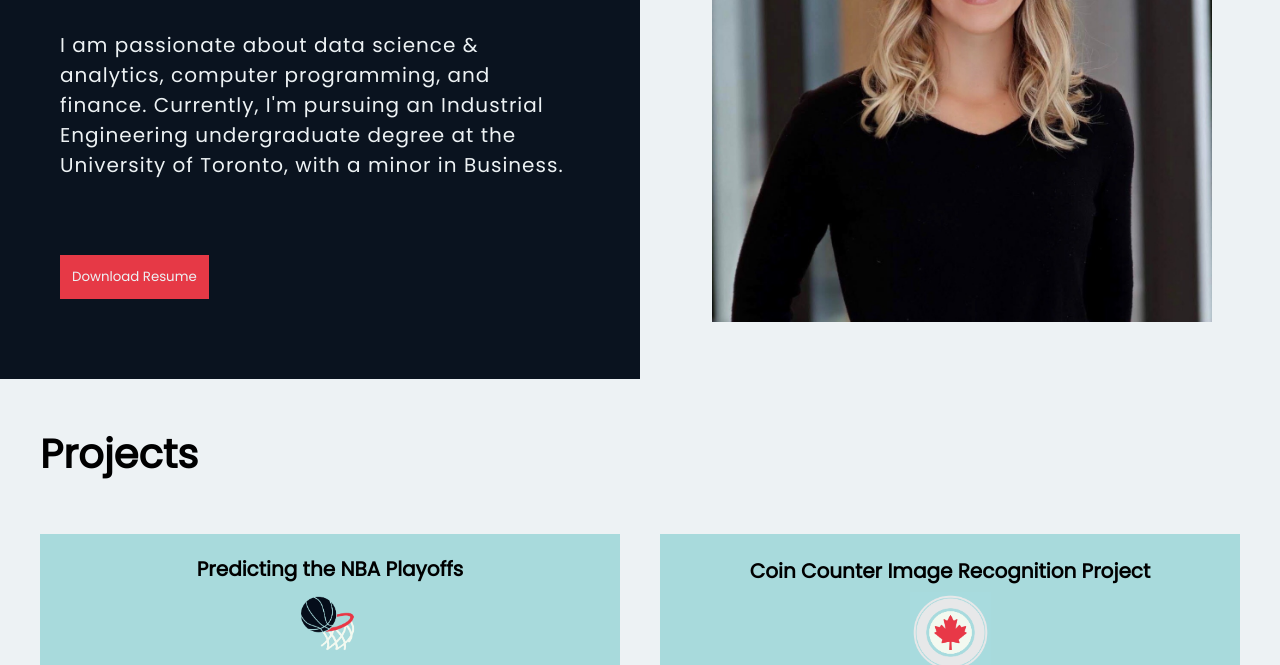
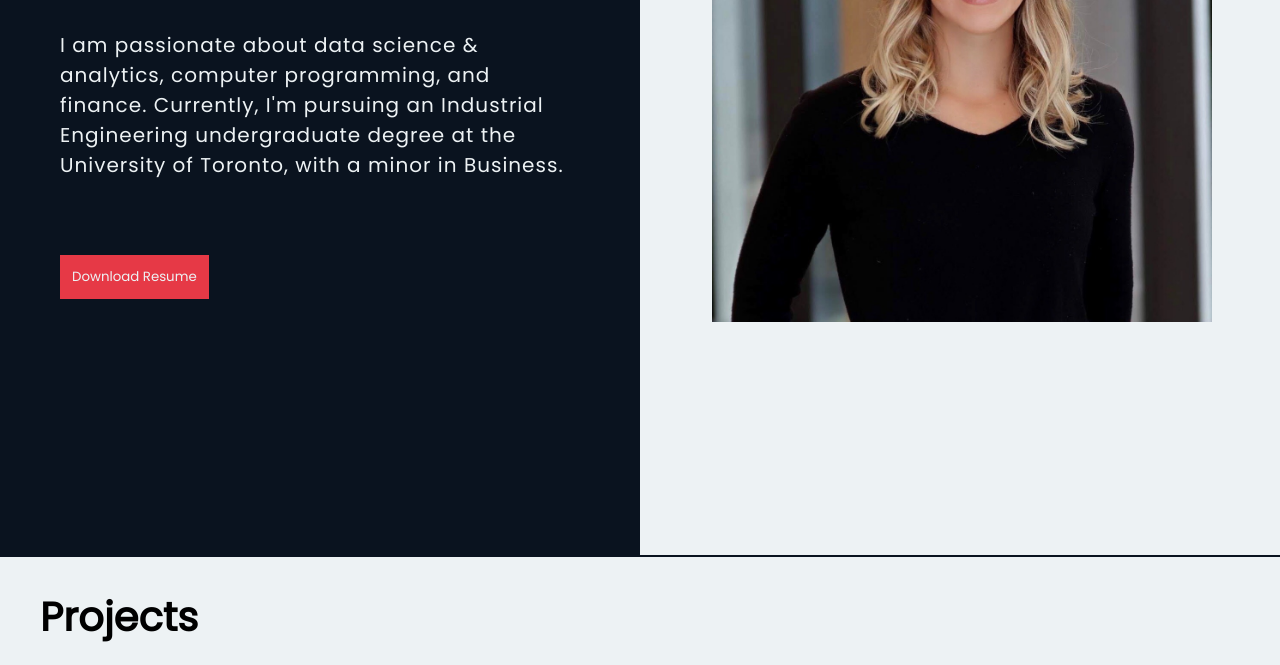
Before and after one commit to mariapapadimitriou/mariapapadimitriou.github.io, a plain HTML site: page index.html in a window 1280 px wide. Shown: the part 311-976 px from the top of the page. Drawn offline with nearby package versions, Linux system fonts and the light colour scheme; files whose address does not match are found by name.

Commit message:
Update index.html

```diff
--- a/index.html
+++ b/index.html
@@ -33,7 +33,7 @@
             </nav>
             <hr>
             <div class="row">
-                <div class="col" style="background-color: #0A131F;">
+                <div class="col" style="background-color: #0A131F; min-height: 100vh;">
                     <div class="text-container">
                         <p>Welcome to my site!</p>
                         <p>I'm Maria Papadimitriou.</p>
@@ -46,6 +46,7 @@
                 </div>
             </div>
         </section>
+        <hr>
         <section id="projects" class="projects">
             <div class = "section-title"><p style="font-size: 40px; margin-left: 10px;"><b>Projects</p></b></div>
             <div class="project-row">
```
